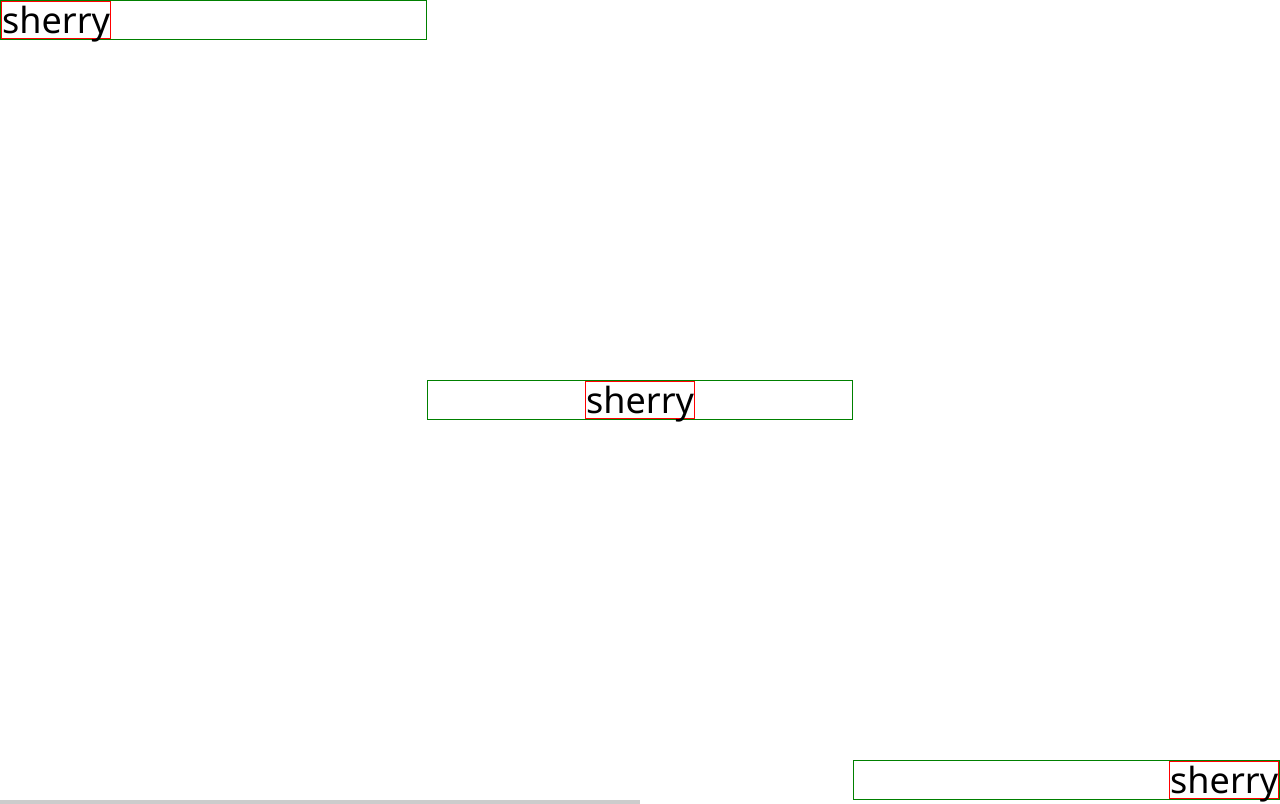
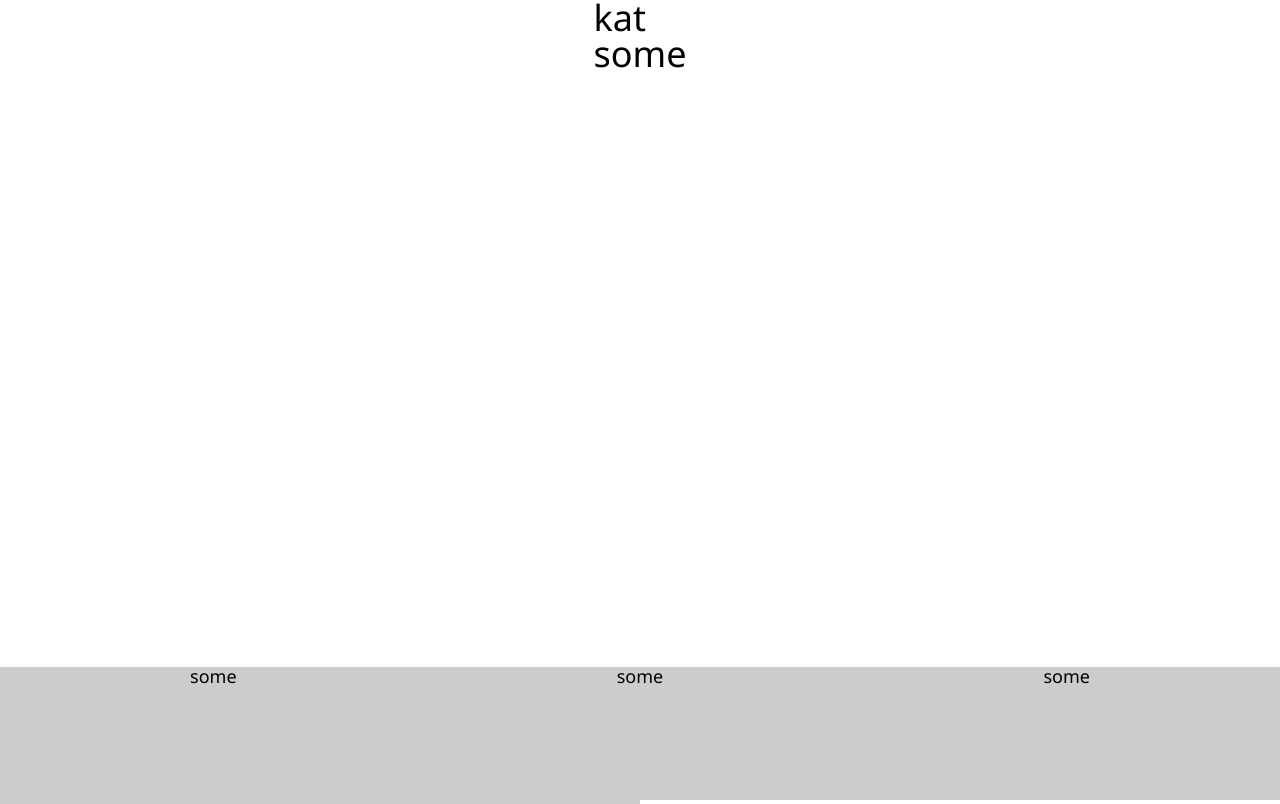
Before and after one commit to Arnesfield/old.project-my, a plain HTML site: page index.html in a window 1280 px wide. Shown: the top 804 px of the page. Drawn offline with nearby package versions, Linux system fonts and the light colour scheme.

Commit message:
Update index.html

```diff
--- a/index.html
+++ b/index.html
@@ -19,15 +19,25 @@
 </head>
 <body>
 
-<div class="-y-12 -x-12 -pos -flex --flex --pos --xx-b-2 ---xx-b-1 ---y-12 --x-12">
-    <div class="-top -left">
-        <h1>sherry</h1>
+<div class="-y-12 -x-12">
+    <div class="-y-10 -pos -flex -center --middle">
+        <div>
+            <h1>kat</h1>
+            <h1>some</h1>
+        </div>
     </div>
-    <div class="-center -middle">
-        <h1>sherry</h1>
-    </div>
-    <div class="-bottom -right">
-        <h1>sherry</h1>
+    <div class="-y-2 -x-12 --y-m">
+        <div class="-row --col --x-4 --pos --flex --center ---middle --dim">
+            <div>
+                <h4>some</h4>
+            </div>
+            <div>
+                <h4>some</h4>
+            </div>
+            <div>
+                <h4>some</h4>
+            </div>
+        </div>
     </div>
 </div>
 
```
